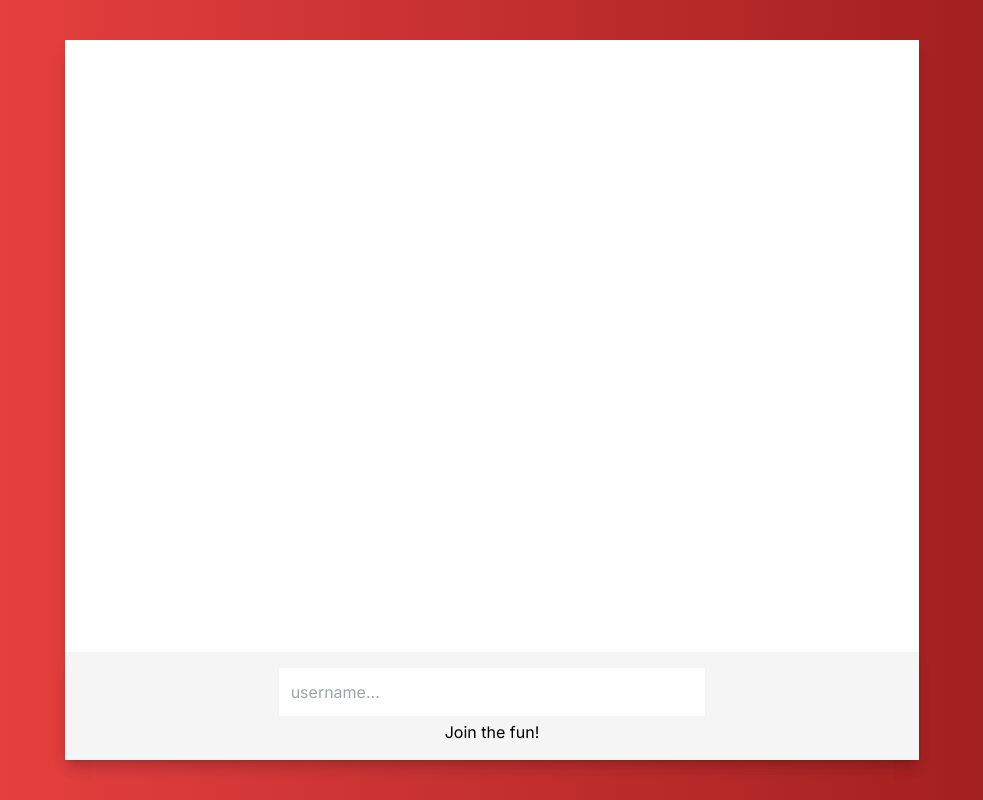
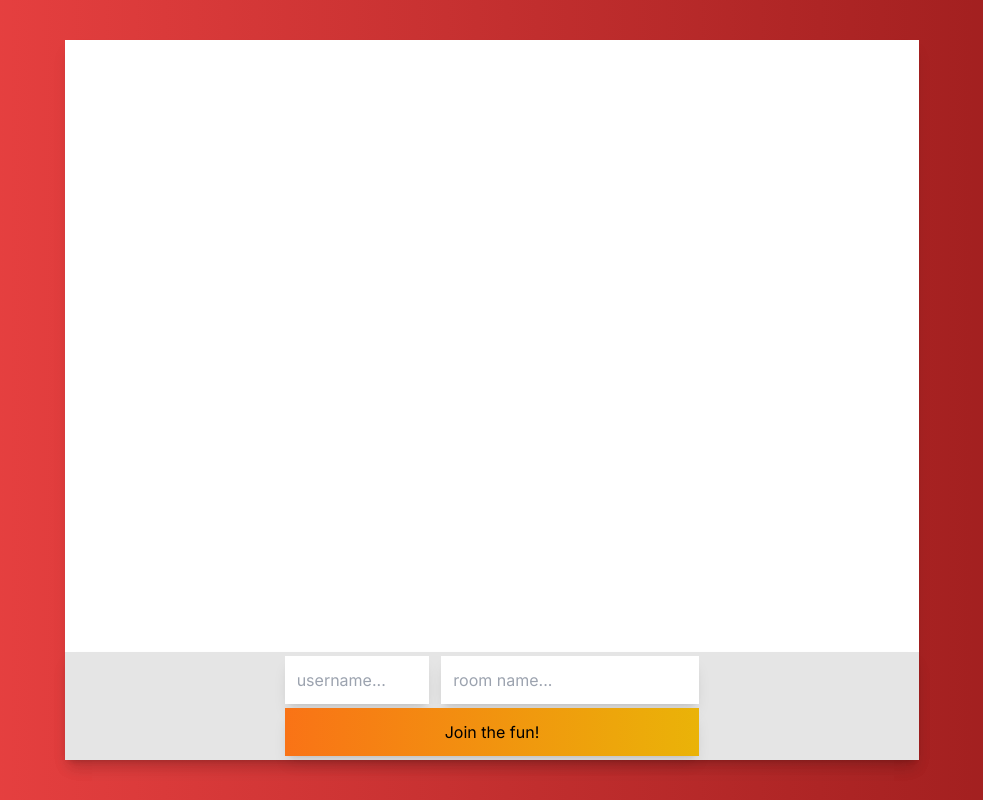
Before and after one commit to rteet702/nextjs-chat-socketio, a Next.js app: page / in a window 1280 px wide. Shown: the whole page, without its empty margins (148-1131 px from the left). Built offline with nearby package versions, Linux system fonts and the light colour scheme; no server answers.

Commit message:
feat: added some basic styling and worked more on layout. Also split out some components.

```diff
--- a/src/components/Chatbox.tsx
+++ b/src/components/Chatbox.tsx
@@ -1,5 +1,7 @@
-import { FormEvent, FunctionComponent, useState } from "react";
+import { FunctionComponent, useState } from "react";
 import { Socket } from "socket.io-client";
+import MessageForm from "./MessageForm";
+import LoginForm from "./LoginForm";
 
 interface IProps {
     socket: Socket | undefined;
@@ -8,27 +10,6 @@ interface IProps {
 const Chatbox: FunctionComponent<IProps> = ({ socket }) => {
     const [messages, setMessages] = useState();
     const [connected, setConnected] = useState(false);
-    const [username, setUsername] = useState("");
-    const [error, setError] = useState("");
-
-    const connectToSocket = (event: FormEvent<HTMLFormElement>) => {
-        event.preventDefault();
-
-        if (!socket) {
-            console.log("Socket no exist.");
-            return;
-        }
-
-        if (username.length < 2) {
-            setError("Username must be at least 2 characters!");
-            return;
-        }
-
-        socket.auth = { name: username };
-        setError("");
-        setConnected(true);
-        socket.connect();
-    };
 
     if (!socket) {
         return (
@@ -40,24 +21,19 @@ const Chatbox: FunctionComponent<IProps> = ({ socket }) => {
 
     return (
         <div className="bg-white w-2/3 shadow-lg h-[90vh] flex flex-col relative">
-            <div className="absolute top-0 left-0 right-0 h-[85%]"></div>
-            <div className="absolute bottom-0 left-0 right-0 h-[15%] bg-neutral-100 shadow-lg">
+            {/* {connected && (
+                <div className="absolute top-0 left-0 right-0 h-[15%] bg-neutral-200 flex items-center justify-center">
+                    <h1 className="text-4xl">
+                        Room: {room ? room : "Global"}!
+                    </h1>
+                </div>
+            )} */}
+            <div className="absolute top-[15%] left-0 right-0 h-[70%]"></div>
+            <div className="absolute bottom-0 left-0 right-0 h-[15%] bg-neutral-200 shadow-lg p-3">
                 {connected ? (
-                    <div>Connected!</div>
+                    <MessageForm />
                 ) : (
-                    <form
-                        className="w-1/2 flex flex-col mx-auto h-full justify-center gap-1"
-                        onSubmit={connectToSocket}
-                    >
-                        {error && <p>{error}</p>}
-                        <input
-                            type="text"
-                            className="p-3"
-                            placeholder="username..."
-                            onChange={(e) => setUsername(e.target.value)}
-                        />
-                        <button>Join the fun!</button>
-                    </form>
+                    <LoginForm socket={socket} setConnected={setConnected} />
                 )}
             </div>
         </div>
--- /dev/null
+++ b/src/components/LoginForm.tsx
@@ -0,0 +1,62 @@
+import { FormEvent, FunctionComponent, useState } from "react";
+import { Socket } from "socket.io-client";
+
+interface IProps {
+    socket: Socket | undefined;
+    setConnected: (arg0: boolean) => void;
+}
+
+const LoginForm: FunctionComponent<IProps> = ({ socket, setConnected }) => {
+    const [username, setUsername] = useState("");
+    const [error, setError] = useState("");
+    const [room, setRoom] = useState("");
+
+    const connectToSocket = (event: FormEvent<HTMLFormElement>) => {
+        event.preventDefault();
+
+        if (!socket) {
+            console.log("Socket no exist.");
+            return;
+        }
+
+        if (username.length < 2) {
+            setError("Username must be at least 2 characters!");
+            return;
+        }
+
+        socket.auth = { name: username };
+        setError("");
+        setConnected(true);
+        socket.connect();
+    };
+    return (
+        <form
+            className="w-1/2 flex flex-col mx-auto h-full justify-center gap-1"
+            onSubmit={connectToSocket}
+        >
+            <div className="flex gap-3">
+                <div className="flex-[5]">
+                    <input
+                        type="text"
+                        className="p-3 shadow-lg w-full"
+                        placeholder={error ? `${error}` : "username..."}
+                        value={username}
+                        onChange={(e) => setUsername(e.target.value)}
+                    />
+                </div>
+                <input
+                    type="text"
+                    className="p-3 shadow-lg flex-1"
+                    placeholder="room name..."
+                    value={room}
+                    onChange={(e) => setRoom(e.target.value)}
+                />
+            </div>
+            <button className="p-3 bg-gradient-to-r from-orange-500 to-yellow-500 shadow-lg hover:from-orange-400 hover:to-yellow-400">
+                Join the fun!
+            </button>
+        </form>
+    );
+};
+
+export default LoginForm;
--- /dev/null
+++ b/src/components/MessageForm.tsx
@@ -0,0 +1,20 @@
+import { FunctionComponent } from "react";
+
+const MessageForm: FunctionComponent = () => {
+    return (
+        <form
+            className="flex gap-3 h-full"
+            onSubmit={(e) => e.preventDefault()}
+        >
+            <textarea
+                className="flex-[5] resize-none focus:outline-none p-3"
+                placeholder="Enter your message here..."
+            ></textarea>
+            <button className="bg-gradient-to-r from-orange-500 to-yellow-500 shadow-lg hover:from-orange-400 hover:to-yellow-400 flex-1">
+                Send
+            </button>
+        </form>
+    );
+};
+
+export default MessageForm;
--- a/src/pages/api/socket.tsx
+++ b/src/pages/api/socket.tsx
@@ -20,5 +20,6 @@ export default function SocketHandler(
         );
     });
 
-    return response;
+    response.end();
+    return;
 }
```
